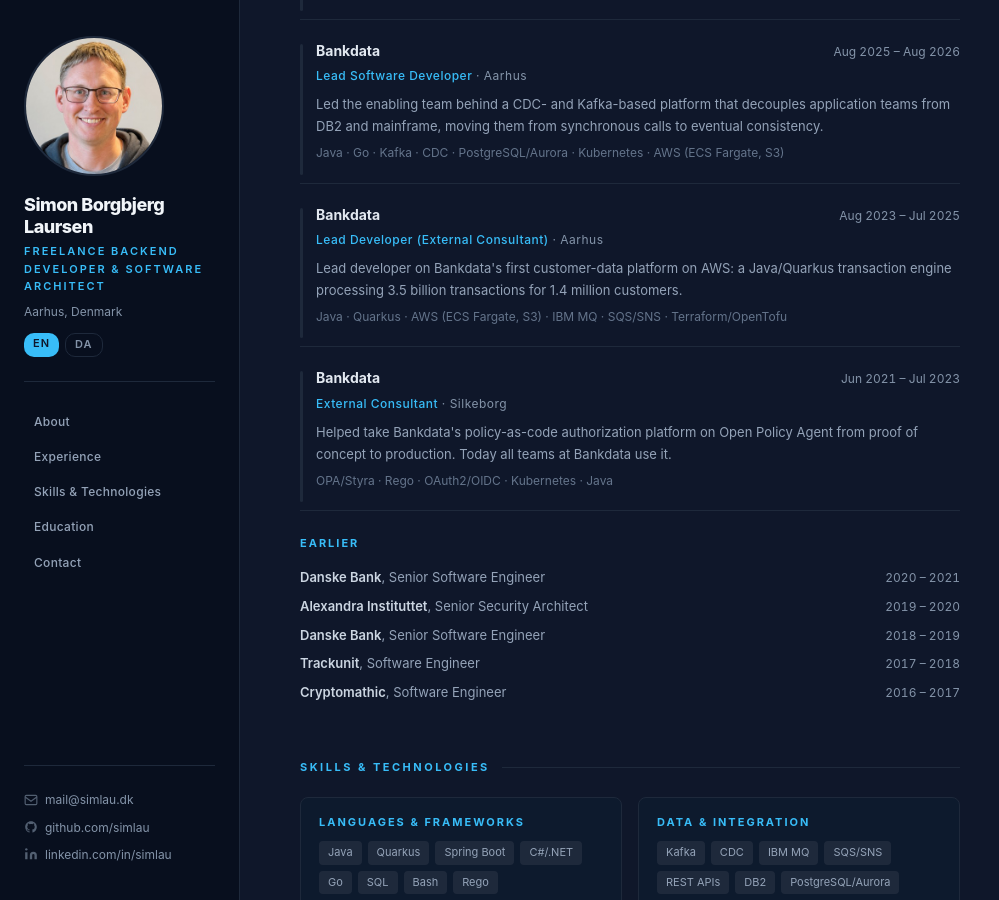
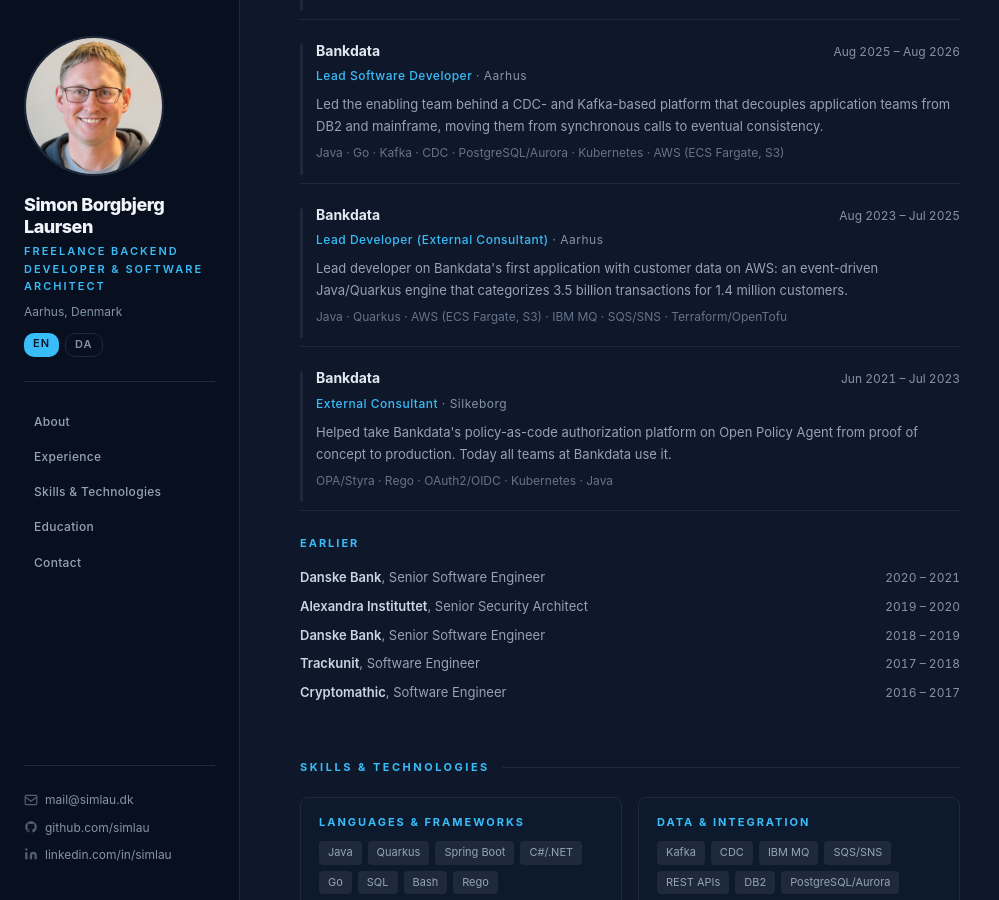
Before and after one commit to simlau/simlau.github.io, a Jekyll site: the page built from index.md, in a window 1280 px wide and 900 px high, scrolled down 752 px. Shown: the whole window, without its empty margins (0-999 px from the left). Built offline with Jekyll 4.4.1, drawn with Linux system fonts in a browser that asks for light colours.

Commit message:
Content from cv.yaml (cvtool site push, CV 6f09b3a)

```diff
--- a/_data/cv.json
+++ b/_data/cv.json
@@ -141,7 +141,7 @@
         "dates": "aug. 2023 – jul. 2025",
         "years": "2023 – 2025",
         "location": "Aarhus",
-        "text": "Lead developer på Bankdatas første kundedataplatform i AWS: en Java/Quarkus-transaktionsmotor, der behandler 3,5 mia. transaktioner for 1,4 mio. kunder.",
+        "text": "Lead developer på Bankdatas første applikation med kundedata på AWS: en eventdrevet motor i Java/Quarkus, der kategoriserer 3,5 milliarder transaktioner for 1,4 millioner kunder.",
         "employment": "Kontrakt",
         "tech": [
           "Java",
@@ -512,7 +512,7 @@
         "dates": "Aug 2023 – Jul 2025",
         "years": "2023 – 2025",
         "location": "Aarhus",
-        "text": "Lead developer on Bankdata's first customer-data platform on AWS: a Java/Quarkus transaction engine processing 3.5 billion transactions for 1.4 million customers.",
+        "text": "Lead developer on Bankdata's first application with customer data on AWS: an event-driven Java/Quarkus engine that categorizes 3.5 billion transactions for 1.4 million customers.",
         "employment": "Contract",
         "tech": [
           "Java",
```
Also changed, not shown: 1 other file.
